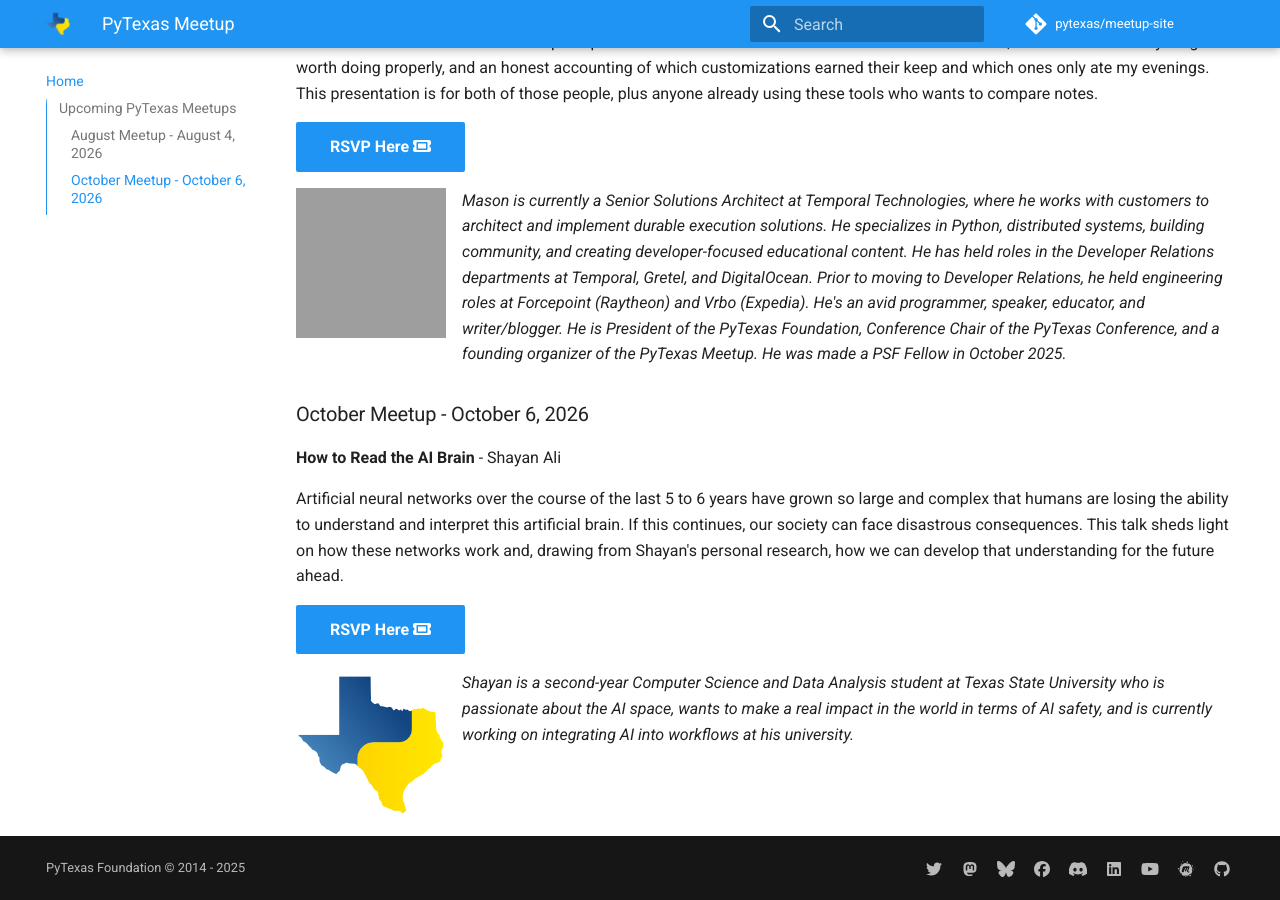
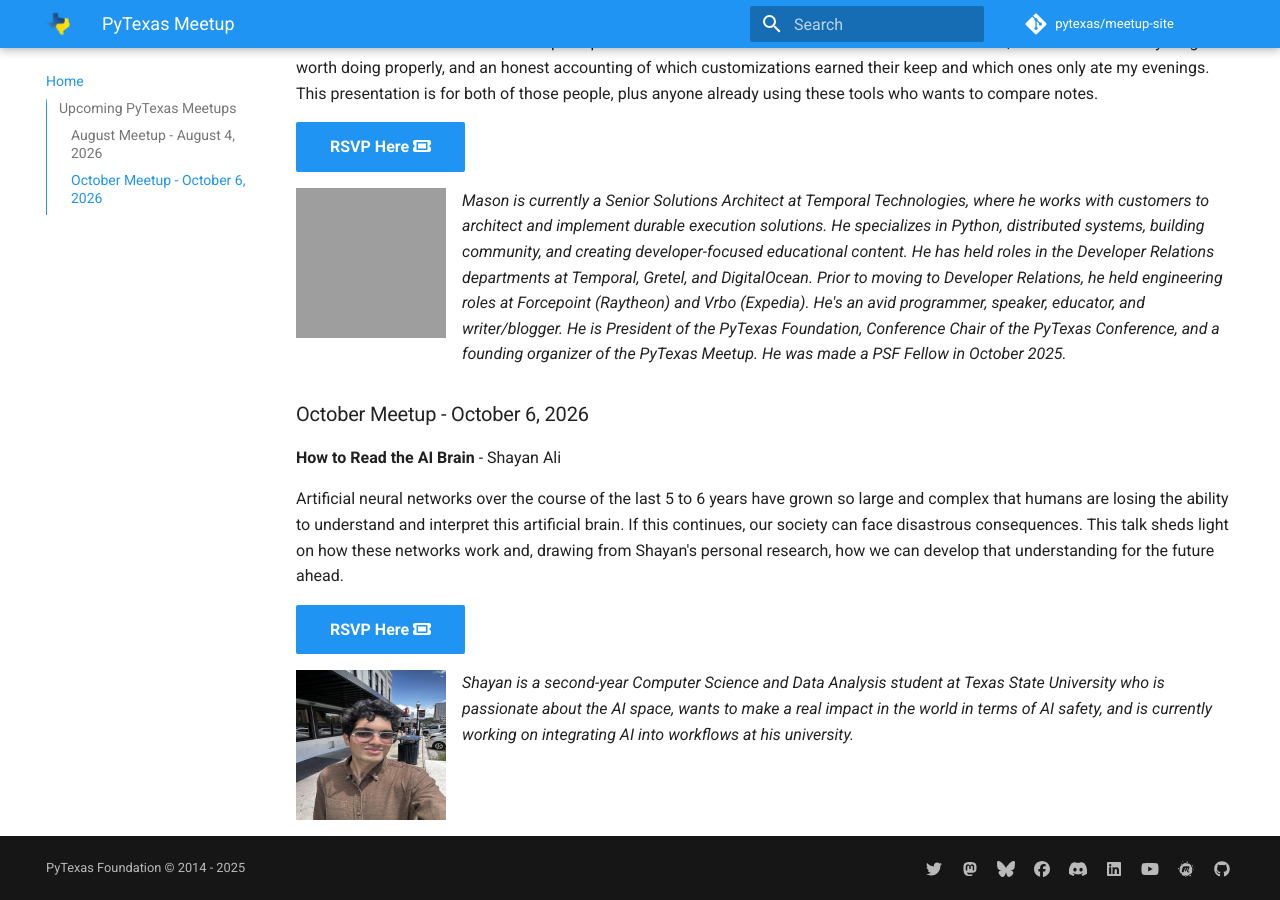
Before and after one commit to pytexas/meetup, an MkDocs documentation site: the page built from docs/index.md, in a window 1280 px wide and 900 px high, scrolled down 612 px. Built offline with MkDocs 1.6.1 and Material for MkDocs 9.7.7, drawn with Linux system fonts in a browser that asks for light colours; comment, search, counter and statistics services are not loaded; grey boxes are pictures that could not be loaded.

Commit message:
Add Shayan Ali's headshot and use it on the homepage
Resized from the emailed original (3024x4032, 1.6MB) to 450x600 at 74KB with EXIF stripped.
Replaces the PyTexas logo placeholder in the October section.

```diff
--- a/docs/index.md
+++ b/docs/index.md
@@ -39,6 +39,6 @@
 
 [RSVP Here :fontawesome-solid-ticket:](https://pytexas.org/meetup/join){ .md-button .md-button--primary }
 
-![Shayan Ali Headshot](assets/images/pytexas-logo.png){: style="height:150px;width:150px" align=left}
+![Shayan Ali Headshot](assets/images/shayanali.jpg){: style="height:150px;width:150px" align=left}
 
 _Shayan is a second-year Computer Science and Data Analysis student at Texas State University who is passionate about the AI space, wants to make a real impact in the world in terms of AI safety, and is currently working on integrating AI into workflows at his university._
```
Also changed, not shown: docs/assets/images/shayanali.jpg (added).
